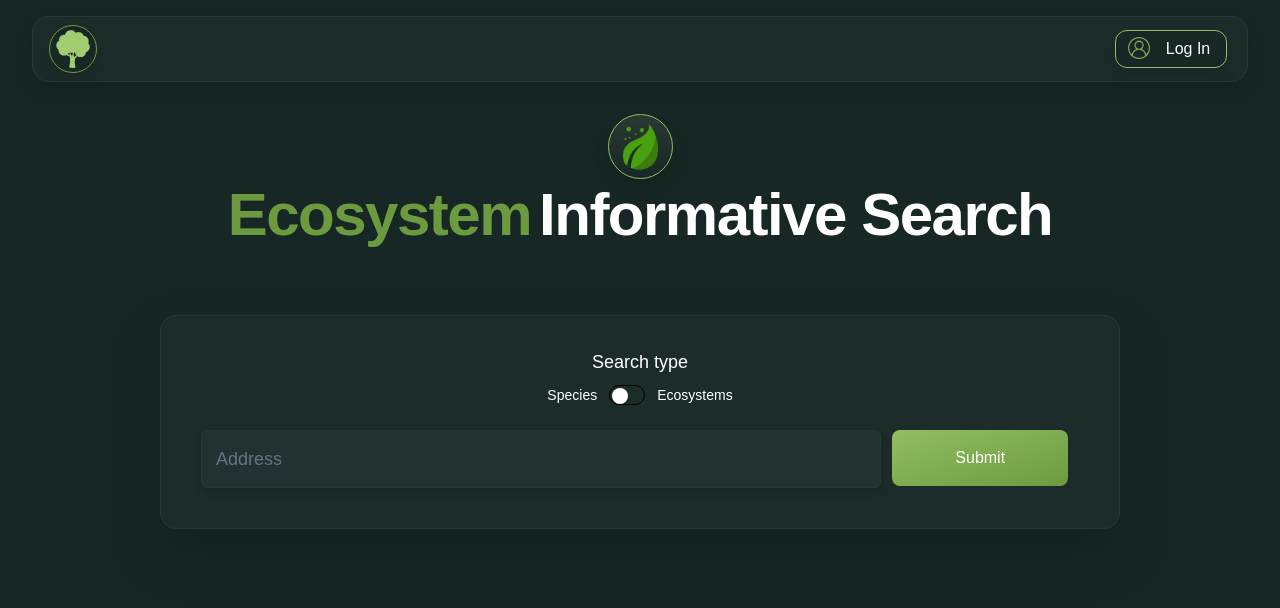
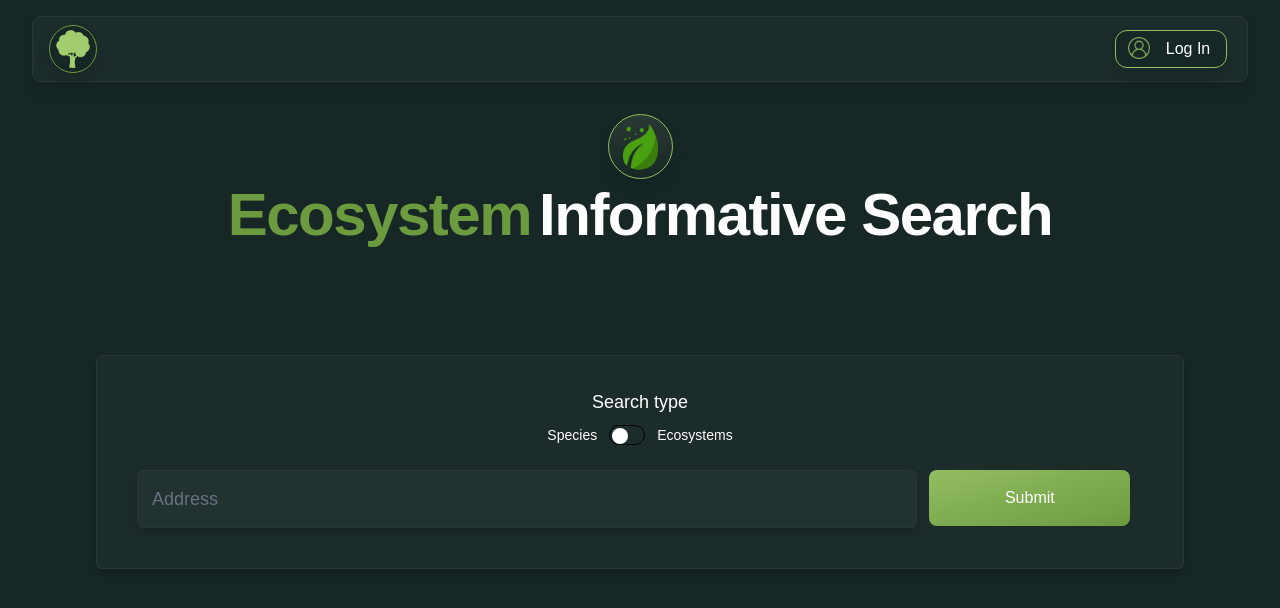
Before and after one commit to FraserWPKent/Ecosystem-Info-Project, a Next.js app: page / in a window 1280 px wide. Shown: the top 608 px of the page. Built offline with nearby package versions, Linux system fonts and the light colour scheme.

Commit message:
Fixed alignment and made the main content output box skeleton more fitting for the new color scheme. Still needs work though

```diff
--- a/app/ui/homepage/info-output.tsx
+++ b/app/ui/homepage/info-output.tsx
@@ -22,7 +22,7 @@ export async function InfoBox(location: string, species:boolean){
         return(
             <>
                 <Suspense fallback={<OutputBlockSkeleton/>}>
-                    <div className="drop-shadow-xl min-w-[85vw] max-w-[85vw] w-fit text-wrap justify:center text-center
+                    <div className="drop-shadow-lg w-full text-wrap justify:center text-center
                          p-1 rounded-lg border-[#293734] bg-[var(--main-element)]">
                         <div className='p-3 text-xl text-white'>
                             <p>Bad Input - Status Code: {await response.statusText}</p>
@@ -38,7 +38,7 @@ export async function InfoBox(location: string, species:boolean){
         return(
             <>
                 <Suspense fallback={<OutputBlockSkeleton/>}>
-                    <div className="drop-shadow-xl min-w-[85vw] max-w-[85vw] w-fit text-wrap justify:center text-center
+                    <div className="drop-shadow-lg w-full text-wrap justify:center text-center
                         p-1 rounded-lg border-[#293734] bg-[var(--main-element)]">
                         <div className='p-3 text-xl text-white'>
                             <p>Invalid Address</p>
@@ -52,8 +52,8 @@ export async function InfoBox(location: string, species:boolean){
     return(
         <>
             <Suspense fallback={<OutputBlockSkeleton/>}>
-                <div className="drop-shadow-xl min-w-[85vw] w-fit text-wrap justify:center text-center item-center p-1 rounded  mb-[1rem]">
-                    <div className='p-0'>
+                <div className="drop-shadow-lg w-full text-wrap p-2 rounded mb-[1rem]">
+                    <div className=''>
                         {/* <p>Number Of targets: {data.results.length}</p>
                         <p>Input: {input.substring(0,2)} - {input.substring(3, 5)}</p> */}
                         {targets.map((target:Data, index:number) =>(
--- a/app/ui/homepage/input-field.tsx
+++ b/app/ui/homepage/input-field.tsx
@@ -32,10 +32,10 @@ export default function InputField(){
 
 
                 {/* md:grid  md:grid-cols-[70%_30%] lg:grid-cols-[80%_20%] md:grid-flow-col md:gap-3 */}
-                <div className={`flex flex-col w-[75vw] justify-center pb-10 px-10 pt-8
-                    content-center text-center items-center xs:text-left bg-[var(--main-element)] border-[#293734] border-1 rounded-2xl
-                    drop-shadow-2xl ${outputVisible ? 'mt-[5vh] mb-[5vh]' : 'mt-[10vh] mb-[15vh]'}`}>
-                    <div className={`xs:w-fit md:w-full rounded-md justify:center text-center items-center
+                <div className={`flex flex-col w-[85vw] justify-center pb-10 px-10 pt-8
+                    content-center text-center items-center xs:text-left bg-[var(--main-element)] border-[#293734] border-1 rounded-md
+                    drop-shadow-lg ${outputVisible ? 'mt-[5vh] mb-[5vh]' : 'mt-[15vh] mb-[10vh]'}`}>
+                    <div className={`xs:w-fit md:w-full rounded-md justify-center text-center items-center
                         text-lg placeholder:text-gray-500 text-center mb-1`}>
                         <p className="text-white mb-1">Search type</p>
                         <TypeSwitch targetSpecies={targetSpecies} setTargetSpecies={setTargetSpecies}/>
@@ -56,10 +56,11 @@ export default function InputField(){
                 </div>
             {/* </div> */}
         {/* </div> */}
-            <div className={`${outputVisible ? 'h-auto' : 'h-0'} w-full items-center`}>
+            <div className={`${outputVisible ? 'h-auto' : 'h-0 hidden'} w-full`}>
                 <Suspense fallback={<p>Loading</p>}>
                 {/* TODO: FIGURE OUT WHY THIS ISINT ACTUALY ANIMATING */}
-                    <div className = {`${outputVisible ? 'animate-fadeIn' : 'opacity-0'} w-full`}>
+                    <div className = {`w-full ${outputVisible ? 'animate-fadeIn' : 'opacity-0'}`}>
+                        {/*   */}
                         {outputElement}
                     </div>
                 </Suspense>
--- a/app/ui/homepage/output-para.tsx
+++ b/app/ui/homepage/output-para.tsx
@@ -39,14 +39,16 @@ export default async function OutBlock({data, species}: Props){
     if(status !== "Failure"){
         return (
             <>
-                <div className="border-1 p-2 my-3 rounded-lg border-[#293734] bg-[var(--main-element)] drop-shadow-xl overflow-hidden"
+                <div className="border-1 p-2 my-3 rounded-lg border-[#293734] bg-[var(--main-element)] drop-shadow-xl overflow-hidden w-full"
                     // style={{display: "flex", flexDirection: "row"}}
                     >
                     {/* flex flex-col md:flex-row */}
 
                     {/* <OutputImage primaryName={data.targetName} scientificName={data.scientificName} type={type}/> */}
                     {/* <div className="basis-1/2 shrink-0"> */}
-                    <div style={{width:"100%"}}>
+                    <div className="w-full"
+                    // style={{width:"100%"}}
+                    >
                         <OutputImage
                         primaryName={data.targetName}
                         path={imageData.url}
@@ -54,11 +56,15 @@ export default async function OutBlock({data, species}: Props){
                         />
                     </div>
                     {/* <div className="flex-1 min-w-0"> */}
-                    <div style={{width:"100%", paddingLeft:"1rem"}}>
-                        <p className={`font-bold break-normal text-white w-[100%] `}>{data.targetName}</p>
-                        <p className={`font-bold break-normal text-white w-[100%] mb-4`}>{status}</p>
+                    <div className="w-full pl-[1rem]"
+                    // style={{width:"100%", paddingLeft:"1rem"}}
+                    >
+                        <div className={`w-full text-center ${imageData.summary==="" ? 'py-1/2' : ''}`}>
+                            <p className={`font-bold break-normal text-white w-full flex-1`}>{data.targetName}</p>
+                            <p className={`font-bold break-normal text-white w-full mb-4 flex-1`}>{status}</p>
+                        </div>
                     {/* <Button id = {data.id} species = {species}/> */}
-                        <p className = "break-normal text-white w-[100%] text-left whitespace-pre-line">
+                        <p className = "break-normal text-white w-full text-left whitespace-pre-line">
                             {imageData.summary}
                         </p>
                     </div>
--- a/app/ui/shared/header.tsx
+++ b/app/ui/shared/header.tsx
@@ -7,7 +7,7 @@ export default function Header(){
         <>
         {/* grid grid-cols-[95%_5%] justify-items-center*/}
             <div className="flex flex-col flex-3 justify-left align-center bg-[var(--main-element)] w-[95vw] h-fit drop-shadow-xl
-                border border-[#293734] border-1 py-[5px] rounded-2xl m-[1rem]">
+                border border-[#293734] border-1 py-[5px] rounded-lg m-[1rem]">
                 <Link href="../">
                     <Image
                                 className="rounded-full border-[var(--end-focus-gradient)] border-1 box-shadow-xl bg-[var(--background)] w-[3rem]
--- a/app/ui/skeletons/output-skeleton.tsx
+++ b/app/ui/skeletons/output-skeleton.tsx
@@ -2,8 +2,10 @@
 export default function OutputBlockSkeleton(){
     return(
         <>
-        <div className="drop-shadow-xl min-w-[85vw] max-w-[85vw] min-h-[400vh] w-fit text-wrap justify:center text-center item-center p-1 bg-[#42414d] rounded">
-            <div className="border-transparent border-4 p-2 m-5 bg-[#48474f] w-[75vw] justify-center item-center rounded-lg h-[400vh]" ></div>
+        <div className="border-1 p-2 my-3 rounded-lg border-[#293734] bg-[var(--main-element)] drop-shadow-xl overflow-hidden w-full">
+            {/* <div className="border-transparent border-4 m-5 bg-[var(--end-focus-gradient)] w-full justify-center item-center rounded h-[400vh]" ></div> */}
+            <div className="bg-[#263836] rounded w-[98%] m-3 h-400 rounded-sm"></div>
+            {/* <div className="border-grey bg-[#263836] border-3 w-1/2 h-500 rounded-lg"></div> */}
         </div>
         </>
     );
```
